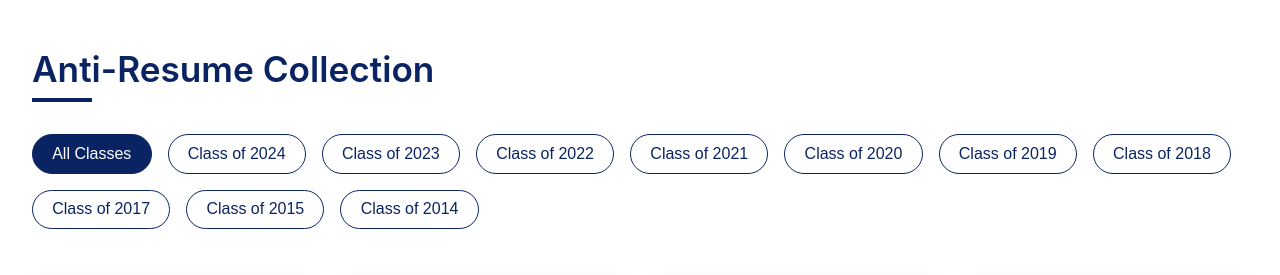
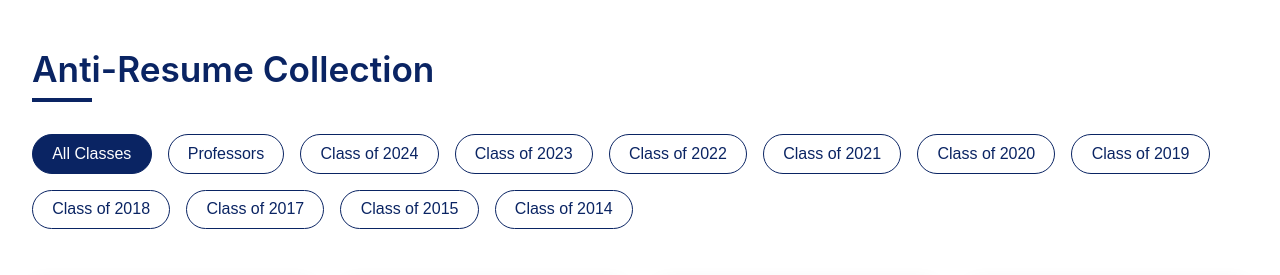
Before and after one commit to dhruv575/the-signal, a React (Create React App) app: page /antiresume in a window 1280 px wide. Shown: the part 2080-2355 px from the top of the page. Built offline with nearby package versions, Linux system fonts and the light colour scheme; grey boxes are pictures that could not be loaded.

Commit message:
added professors to anti resume

```diff
--- a/src/Components/AntiResume/DataDisplay.js
+++ b/src/Components/AntiResume/DataDisplay.js
@@ -1,6 +1,7 @@
 import React, { useState } from 'react';
 import styled from 'styled-components';
 import data from '../../Data/antires_normal.json'; // Import the JSON file
+import profData from '../../Data/antires_prof.json'; // Import the professor JSON file
 import PersonCard from './PersonCard'; // Import the PersonCard component
 
 // Define color constants to match Navbar
@@ -97,17 +98,28 @@ const EmptyStateText = styled.p`
 const DataDisplay = () => {
   const [activeYear, setActiveYear] = useState('All');
 
-  // Get unique years from data
-  const years = ['All', ...new Set(data.map(person => person.class).filter(Boolean))].sort((a, b) => {
-    if (a === 'All') return -1;
-    if (b === 'All') return 1;
-    return b - a; // Sort years in descending order
-  });
+  // Merge student and professor data
+  const mergedData = [
+    ...data,
+    ...profData.map(prof => ({ ...prof, type: 'professor' }))
+  ];
+
+  // Get unique years from student data only (professors don't have 'class')
+  const years = [
+    'All',
+    'Professors',
+    ...Array.from(new Set(data.map(person => person.class).filter(Boolean))).sort((a, b) => b - a)
+  ];
 
   // Filter data based on active year
-  const filteredData = activeYear === 'All'
-    ? data.filter(person => person.name && person.profilePicUrl)
-    : data.filter(person => person.name && person.profilePicUrl && person.class === activeYear);
+  let filteredData;
+  if (activeYear === 'All') {
+    filteredData = mergedData.filter(person => person.name && person.profilePicUrl);
+  } else if (activeYear === 'Professors') {
+    filteredData = mergedData.filter(person => person.type === 'professor' && person.name && person.profilePicUrl);
+  } else {
+    filteredData = mergedData.filter(person => person.class === activeYear && person.name && person.profilePicUrl && person.type !== 'professor');
+  }
 
   return (
     <DataDisplayContainer>
@@ -121,7 +133,7 @@ const DataDisplay = () => {
               active={activeYear === year}
               onClick={() => setActiveYear(year)}
             >
-              {year === 'All' ? 'All Classes' : `Class of ${year}`}
+              {year === 'All' ? 'All Classes' : year === 'Professors' ? 'Professors' : `Class of ${year}`}
             </FilterButton>
           ))}
         </FilterContainer>
--- a/src/Components/AntiResume/Modal.js
+++ b/src/Components/AntiResume/Modal.js
@@ -378,6 +378,12 @@ const Modal = ({ person, onClose }) => {
 
           <ModalTextColumn>
             <ModalName>{name}</ModalName>
+            {person.type === 'professor' && (person.department || person.position) && (
+              <div style={{ fontSize: '1.1rem', color: '#444', margin: '0.5rem 0 1rem 0', fontWeight: 500 }}>
+                {person.department && <span>{person.department}</span>}
+                {person.position && <span>{person.department ? ' • ' : ''}{person.position}</span>}
+              </div>
+            )}
             <Divider />
             <ShortBio>{shortBio || 'No bio available'}</ShortBio>
           </ModalTextColumn>
--- a/src/Components/AntiResume/PersonCard.js
+++ b/src/Components/AntiResume/PersonCard.js
@@ -118,7 +118,14 @@ const PersonCard = ({ person }) => {
         </ProfileImageContainer>
         <CardContent>
           <PersonName>{person.name}</PersonName>
-          {person.class && <PersonClass>Class of {person.class}</PersonClass>}
+          {person.type === 'professor' ? (
+            <PersonClass>
+              {person.department && <span>{person.department}</span>}
+              {person.position && <span>{person.department ? ' • ' : ''}{person.position}</span>}
+            </PersonClass>
+          ) : (
+            person.class && <PersonClass>Class of {person.class}</PersonClass>
+          )}
 
           <TagsContainer>
             {getTags().map((tag, index) => (
```
